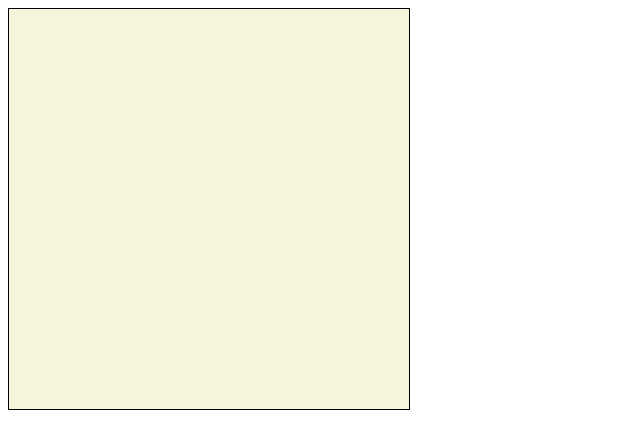
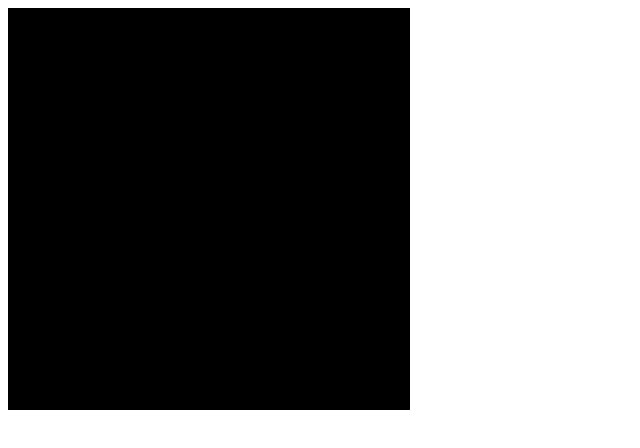
Before and after one commit to XT60/grid-based-Fluid-Simulation-JavaScript--, a plain HTML site: page index.html in a window 1280 px wide. Shown: the whole page, without its empty margins (0-640 px from the left). Drawn offline with Linux system fonts and the light colour scheme.

Commit message:
black canvas bug

```diff
--- a/index.html
+++ b/index.html
@@ -8,7 +8,7 @@
     <link rel="stylesheet" href="./styles.css">
 </head>
 <body>
-    <canvas width="20px" height="20px"></canvas>
+    <canvas width="5px" height="5px"></canvas>
     <script src="./script.js" type="module"></script>
 </body>
 </html>
--- a/script.js
+++ b/script.js
@@ -13,7 +13,7 @@ const canvas = document.querySelector("canvas"),
       color = [255, 51, 255],
       rectWidth = 1,
       rectHeight = 1,
-      cellCount = 20,
+      cellCount = 5,
       solverError = 0.01,
       cells = [],
       diffusionFactor = 0.6,
@@ -63,23 +63,38 @@ function loop(currTime){
     // const interval = currTime - lastTime;
     const interval = debugInterval;
     resetPressure();
-    ctx.clearRect(0, 0, canvas.width, canvas.height);
+    ctx.clearRect(0, 0, canvas.widtkh, canvas.height);
     if (userInput){
         console.log("do nothing")
     }
     handleUserInput();
 
+    calcVelDivergance(cells);
+    const vDivDebug = generateQuery(cells, 'vDiv');
+
+    solve(pSolverFunction);
+    const pDebug = generateQuery(cells, 'p');
+
+    calcPGrandient(cells);
+    const pGradDebug = generateQuery(cells, 'pGrad', formatVel);
+
+    substractFields("vel", "pGrad");
+    const velDebug = generateQuery(cells, 'vel', formatVel);
+
+    updateDiffusion(interval);
+    // const dDebug = generateQuery(cells, 'd', formatVel);
+
     updateAdvection(interval);
-    updateDiffusion(interval);
-    calcVelDivergance(cells);
-    solve(pSolverFunction);
-    calcPGrandient(cells);
-    substractFields("vel", "pGrad");
+
 
     updateCanvas();
     requestAnimationFrame(loop);
 }
 window.requestAnimationFrame(loop)
+
+// function updateVelocities(){
+
+// }
 
 
 // inits, resets and handlers
@@ -136,7 +151,7 @@ function calcVelDivergance(field){
             if (field[i + 1] !== undefined &&  field[i + 1][j] !== undefined){      // bottom
                 div += field[i + 1][j].vel[1];
             }
-            field[i][i].vDiv = div;
+            field[i][j].vDiv = div;
         }
     }
 }
@@ -164,16 +179,16 @@ function calcPGrandient(field){
 }
 
 
-function pSolverFunction(data, i, j){
+function pSolverFunction(i, j){
     let newP = 0;
-    if (data[i] !== undefined && data[i][j - 1] !== undefined)   newP += data[i][j - 1];
-    if (data[i] !== undefined && data[i][j + 1] !== undefined)   newP += data[i][j + 1];
-    if (data[i - 1] !== undefined && data[i - 1][j] !== undefined)   newP += data[i - 1][j];
-    if (data[i + 1] !== undefined && data[i + 1][j] !== undefined)   newP += data[i + 1][j];
+    if (cells[i] !== undefined && cells[i][j - 1] !== undefined)   newP += cells[i][j - 1].p;
+    if (cells[i] !== undefined && cells[i][j + 1] !== undefined)   newP += cells[i][j + 1].p;
+    if (cells[i - 1] !== undefined && cells[i - 1][j] !== undefined)   newP += cells[i - 1][j].p;
+    if (cells[i + 1] !== undefined && cells[i + 1][j] !== undefined)   newP += cells[i + 1][j].p;
 
-    const tmp = data[i][j].p;
-    data[i][j].p = (newP - data[i][j].vDiv) / 4;
-    return Math.abs(tmp - data[i][j].p);
+    const tmp = cells[i][j].p;
+    cells[i][j].p = (newP - cells[i][j].vDiv) / 4;
+    return Math.abs(tmp - cells[i][j].p);
 }
 
 
@@ -189,15 +204,15 @@ function updateDiffusion(interval){
         }
     }
 
-    function diffSolverFunction(data, i, j){
+    function diffSolverFunction(i, j){
         let sum = 0;
-        if (data[i] !== undefined && data[i][j - 1] !== undefined)   sum += data[i][j - 1];
-        if (data[i] !== undefined && data[i][j + 1] !== undefined)   sum += data[i][j + 1];
-        if (data[i - 1] !== undefined && data[i - 1][j] !== undefined)   sum += data[i - 1][j];
-        if (data[i + 1] !== undefined && data[i + 1][j] !== undefined)   sum += data[i + 1][j];
-        const tmp = data[i][j].d;
-        data[i][j].d = (prevData[i][j] + diffusionFactor * interval * sum) / (1 + 4 * diffSolverFunction * interval);
-        return Math.abs(tmp - data[i][j].d);
+        if (cells[i] !== undefined && cells[i][j - 1] !== undefined)   sum += cells[i][j - 1].d;
+        if (cells[i] !== undefined && cells[i][j + 1] !== undefined)   sum += cells[i][j + 1].d;
+        if (cells[i - 1] !== undefined && cells[i - 1][j] !== undefined)   sum += cells[i - 1][j].d;
+        if (cells[i + 1] !== undefined && cells[i + 1][j] !== undefined)   sum += cells[i + 1][j].d;
+        const tmp = cells[i][j].d;
+        cells[i][j].d = (prevData[i][j] + diffusionFactor * interval * sum) / (1 + 4 * diffSolverFunction * interval);
+        return Math.abs(tmp - cells[i][j].d);
     }
 
     solve(diffSolverFunction);
@@ -206,11 +221,11 @@ function updateDiffusion(interval){
 
 function solve(solveFunction){
     let maxError = 1;
-    while (maxError < solverError){
+    while (maxError > solverError){
         maxError = 0;
         for(let i = 0; i < cellCount; i++){
             for(let j = 0; j < cellCount; j++){
-                maxError = Math.max(solveFunction(result, i, j));
+                maxError = Math.max(maxError, solveFunction(i, j));
             }
         }
     }
@@ -325,3 +340,26 @@ function drawRect(x, y, alpha){
     ctx.fillStyle = `rgba(${color[0]}, ${color[1]}, ${color[2]}, ${alpha})`;
     ctx.fill();
 }
+
+
+// debug
+function generateQuery(objects, attr, formatFunc){
+    const res = [];
+    for(let i = 0; i < objects.length; i++){
+        res[i] = [];
+        for(let j = 0; j < objects.length; j++){
+            if (formatFunc){
+                res[i][j] = formatFunc(objects[i][j][attr]);
+            }
+            else{
+                res[i][j] = objects[i][j][attr];
+            }
+        }
+    }
+    return res;
+}
+
+
+function formatVel(vel){
+    return `${vel[0]},${vel[1]}`;
+}
```
